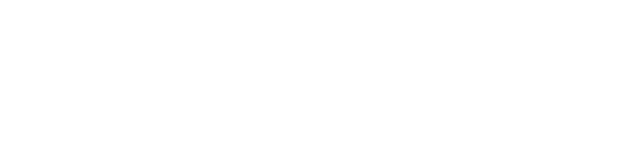
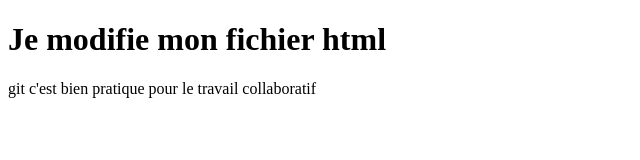
Before and after one commit to MounirProfGit/projetGIT, a plain HTML site: page index.html in a window 1280 px wide. Shown: the whole page, without its empty margins (0-640 px from the left). Drawn offline with Linux system fonts and the light colour scheme.

Commit message:
Ajouter h1 et p à index.html

```diff
--- a/index.html
+++ b/index.html
@@ -7,6 +7,7 @@
     <title>aucun des deux</title>
 </head>
 <body>
-
+    <h1>Je modifie mon fichier html</h1>
+    <p>git c'est bien pratique pour le travail collaboratif</p>
 </body>
 </html>
```
